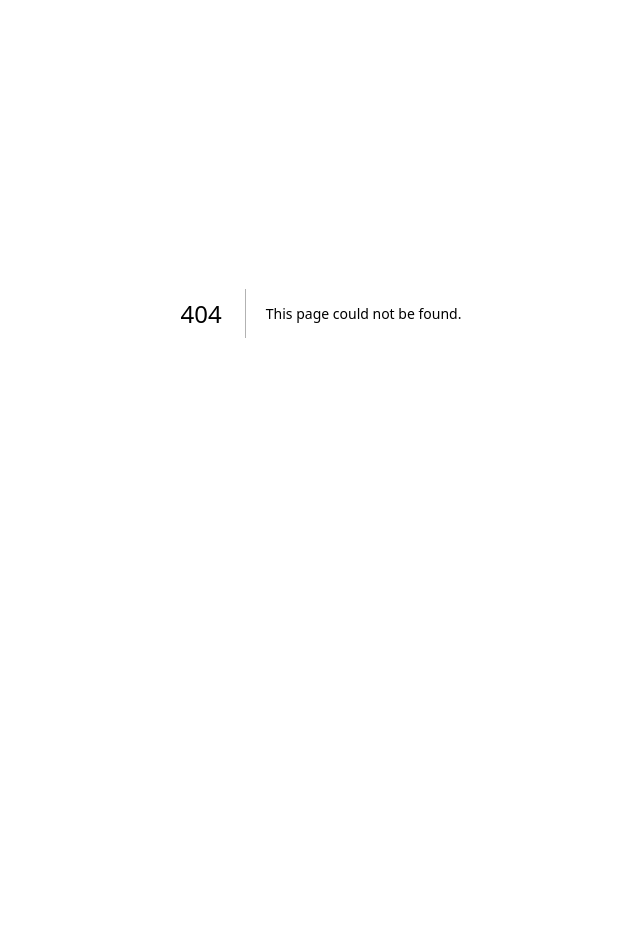
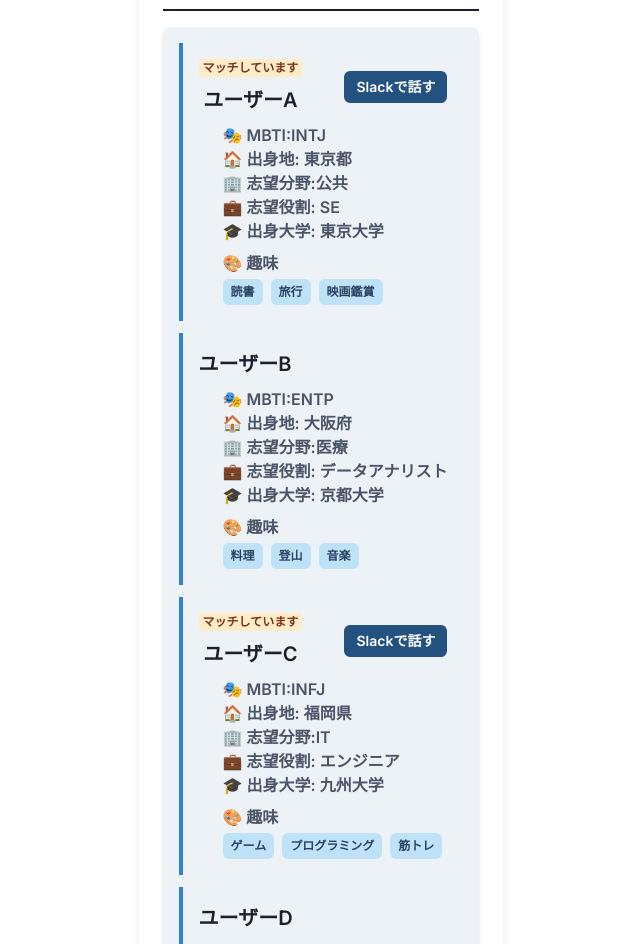
Before and after one commit to sbmtrntr/Hackathon_team4, a Next.js app: page /likes in a window 1280 px wide. Before the commit this address had no page. Shown: the part 147-1091 px from the top of the page, without its empty margins (319-959 px from the left). Before the commit the page ends 860 px from the top, so only its background shows below. Built offline with nearby package versions, Linux system fonts and the light colour scheme.

Commit message:
feat/like-page

```diff
--- /dev/null
+++ b/app/likes/page.tsx
@@ -0,0 +1,155 @@
+"use client";
+import React from "react";
+
+import {
+  Center, VStack, Box, Heading, Text, List, ListItem, ListIcon, Button, Badge,
+  Wrap,
+  WrapItem
+} from "@chakra-ui/react";
+
+const users = [
+  {
+    name: "ユーザーA",
+    hobbies: "読書, 旅行, 映画鑑賞",
+    hometown: "東京都",
+    field: "公共",
+    role: "SE",
+    mbti: "INTJ",
+    alma_mater: "東京大学",
+    preferences: "hometown"
+  },
+  {
+    name: "ユーザーB",
+    hobbies: "料理, 登山, 音楽",
+    hometown: "大阪府",
+    field: "医療",
+    role: "データアナリスト",
+    mbti: "ENTP",
+    alma_mater: "京都大学",
+    preferences: "field"
+  },
+  {
+    name: "ユーザーC",
+    hobbies: "ゲーム, プログラミング, 筋トレ",
+    hometown: "福岡県",
+    field: "IT",
+    role: "エンジニア",
+    mbti: "INFJ",
+    alma_mater: "九州大学",
+    preferences: "mbti"
+  },
+  {
+    name: "ユーザーD",
+    hobbies: "ランニング, スポーツ観戦, 写真",
+    hometown: "北海道",
+    field: "教育",
+    role: "教師",
+    mbti: "ISTP",
+    alma_mater: "北海道大学",
+    preferences: "alma_mater"
+  },
+  {
+    name: "ユーザーE",
+    hobbies: "読書, カフェ巡り, ガーデニング",
+    hometown: "愛知県",
+    field: "経済",
+    role: "コンサルタント",
+    mbti: "ENTJ",
+    alma_mater: "名古屋大学",
+    preferences: "role"
+  }
+];
+
+const LikesPage = () => {
+  const handleClick = (userName: string) => {
+    alert(`${userName} と Slack で話すボタンが押されました！`);
+  };
+
+  const checkMatch = (user: string) => {
+    if (user === "ユーザーA" || user === "ユーザーC") {
+      return true;
+    }
+    return false;
+  };
+
+  return (
+    <Center mt={10}>
+          <VStack spacing={6}>
+            <Box
+              maxW="lg"
+              mx="auto"
+              bg="white"
+              boxShadow="lg"
+              borderRadius="lg"
+              p={6}
+              textAlign="center"
+            >
+              <Heading as="h1" size="md" color="gray.800" borderBottom="2px solid" pb={2}>
+                いいねしたユーザ
+              </Heading>
+              <List bg="gray.100" borderRadius="lg" p={4} boxShadow="md" mt={4} spacing={3}>
+                {users.map((user) => (
+                  <ListItem
+                    key={user.name}
+                    fontSize="xl"
+                    fontWeight="semibold"
+                    color="gray.800"
+                    p={4}
+                    borderLeft="4px solid"
+                    borderColor="blue.500"
+                    display="flex"
+                    flexDirection="column"
+                    alignItems="start"
+                    gap={2}
+                  >
+                    <Box display="flex" justifyContent="space-between" width="100%" alignItems="center">
+                      <VStack>
+                        {checkMatch(user.name) && (
+                          <Badge colorScheme="orange">マッチしています</Badge>
+                        )}
+                        <Text>
+                          {user.name}
+                        </Text>
+                      </VStack>
+                      {checkMatch(user.name) && (
+                        <>
+
+                          <Button
+                            onClick={() => handleClick(user.name)}
+                            textColor="white"
+                            bg="#235180"
+                            size="sm"
+                          >
+                            Slackで話す
+                          </Button>
+                        </>
+                      )}
+                    </Box>
+
+                    <Box fontSize="md" color="gray.600" pl={6} textAlign="left">
+                      <Text>🎭 MBTI:{user.mbti}</Text>
+                      <Text>🏠 出身地: {user.hometown}</Text>
+                      <Text>🏢 志望分野:{user.field}</Text>
+                      <Text>💼 志望役割: {user.role}</Text>
+                      <Text>🎓 出身大学: {user.alma_mater}</Text>
+                      <Text fontWeight="bold" mt={2}>🎨 趣味</Text>
+                      <Wrap mt={1}>
+                        {user.hobbies.split(", ").map((hobby, index) => (
+                          <WrapItem key={index}>
+                            <Badge colorScheme="blue" px={2} py={1} borderRadius="md">
+                              {hobby}
+                            </Badge>
+                          </WrapItem>
+                        ))}
+                      </Wrap>
+                    </Box>
+                  </ListItem>
+                ))}
+              </List>
+            </Box>
+          </VStack>
+        </Center>
+  );
+}
+
+export default LikesPage;
```
